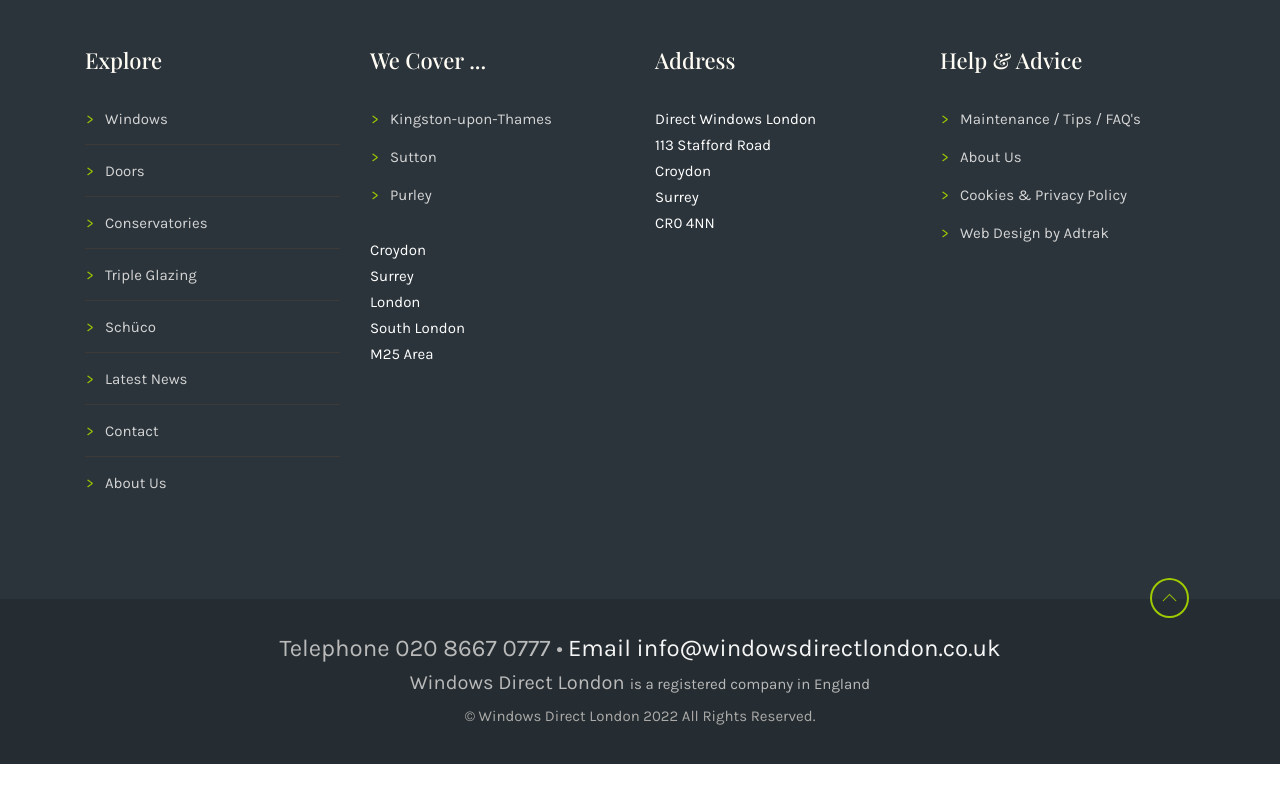
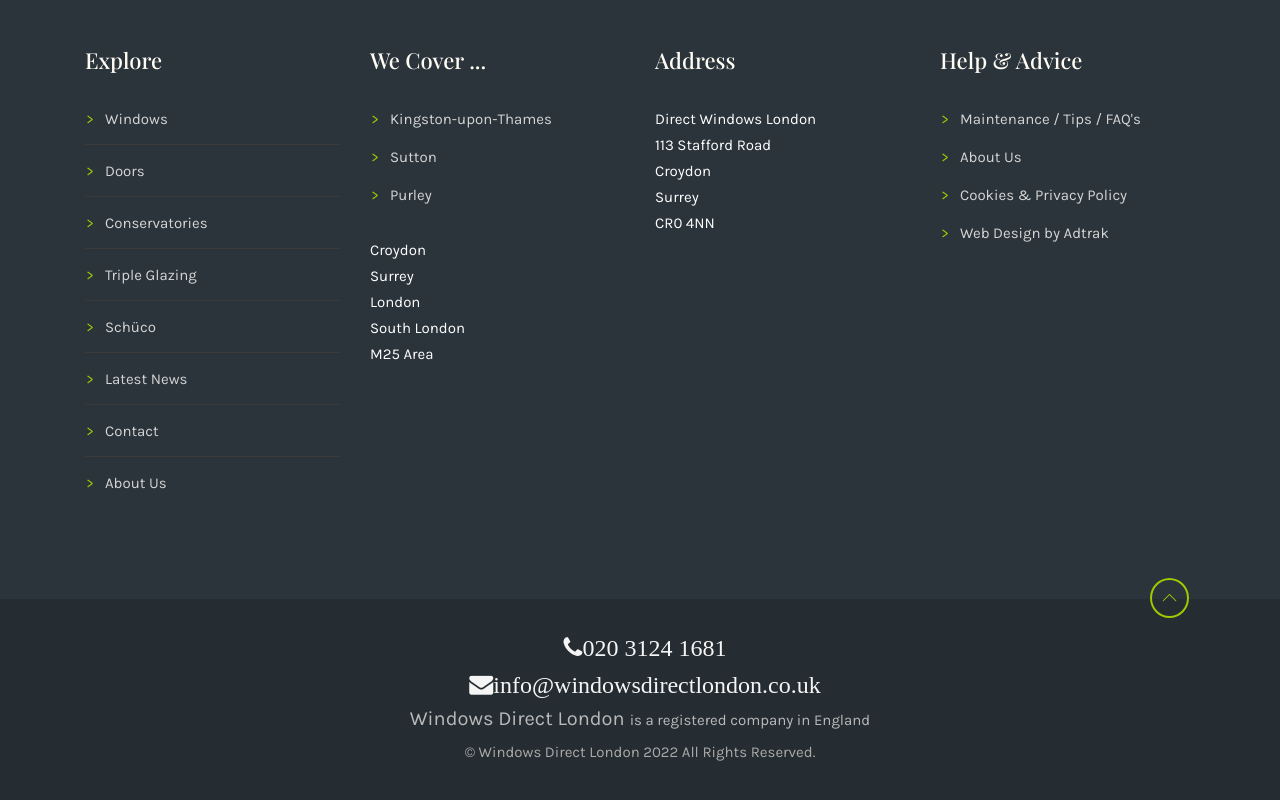
Before and after one commit to raohassandev/automatrix_website, a Next.js app: page / in a window 1280 px wide. Shown: the part 5961-6761 px from the top of the page. Before the commit the page ends 6725 px from the top, so only its background shows below. Built offline with nearby package versions, Linux system fonts and the light colour scheme.

Commit message:
footer contact link fixed.

```diff
--- a/containers/Footer.js
+++ b/containers/Footer.js
@@ -32,49 +32,6 @@
       <footer className="footer-section">
         <div className="container">
           <div className="row">
-            {/*  Start:About  */}
-            {/* <div className="col-lg-3 col-sm-12">
-              <div className="widget">
-                <div className="footer_logo">
-                  <img className="img-responsive" src="assets/images/logo.jpeg" alt="" />
-                </div>
-                <div className="footer_p">
-                  <p className="footer_para">
-                    Loren ipsum dolor conse ctetur at adipis cing elit sed do eiu smod of tempor inci didunt know youlab
-                    a et dolore magna aliqua{" "}
-                  </p>
-                </div>
-                <div className="footer_socil">
-                  <ul className="list-icons link-list footer_soc">
-                    <li>
-                      <a href="//facebook.com" target="_blank" rel="noopener noreferrer">
-                        <i className="fa fa-facebook"></i>
-                      </a>
-                    </li>
-                    <li>
-                      <a href="//twitter.com" target="_blank" rel="noopener noreferrer">
-                        <i className="fa fa-twitter"></i>
-                      </a>
-                    </li>
-                    <li>
-                      <a href="//facebook.com" target="_blank" rel="noopener noreferrer">
-                        <i className="fa fa-behance"></i>
-                      </a>
-                    </li>
-                    <li>
-                      <a href="//instagram.com" target="_blank" rel="noopener noreferrer">
-                        <i className="fa fa-instagram"></i>
-                      </a>
-                    </li>
-                    <li>
-                      <a href="//pinterest.com" target="_blank" rel="noopener noreferrer">
-                        <i className="fa fa-pinterest"></i>
-                      </a>
-                    </li>
-                  </ul>
-                </div>
-              </div>
-            </div> */}
             <div className="col-lg-3 col-sm-12">
               <div className="widget quick_lnk">
                 <h5>Explore</h5>
@@ -84,7 +41,8 @@
                       href={{
                         pathname: "/single-services",
                         query: getProduct("window", "main"),
-                      }}>
+                      }}
+                    >
                       Windows
                     </Link>
                   </li>
@@ -93,7 +51,8 @@
                       href={{
                         pathname: "/single-services",
                         query: getProduct("door", "main"),
-                      }}>
+                      }}
+                    >
                       Doors
                     </Link>
                   </li>
@@ -102,7 +61,8 @@
                       href={{
                         pathname: "/single-services",
                         query: getProduct("conservatory", "main"),
-                      }}>
+                      }}
+                    >
                       Conservatories
                     </Link>
                   </li>
@@ -111,7 +71,8 @@
                       href={{
                         pathname: "/single-services",
                         query: getProduct("glazing", "triple_glazing"),
-                      }}>
+                      }}
+                    >
                       Triple Glazing
                     </Link>
                   </li>
@@ -120,7 +81,8 @@
                       href={{
                         pathname: "/single-services",
                         query: getProduct("schuco", "schuco"),
-                      }}>
+                      }}
+                    >
                       Schüco
                     </Link>
                   </li>
@@ -198,17 +160,13 @@
                 <div className="widget quick_lnk">
                   <ul>
                     <li>
-                      <Link href="/maintenance">Maintenance / Tips / FAQ's</Link>
+                      <Link href="/maintenance">
+                        Maintenance / Tips / FAQ's
+                      </Link>
                     </li>
                     <li>
                       <Link href="/about">About Us</Link>
                     </li>
-                    {/* <li>
-                      <Link href="/contact">Latest News</Link>
-                    </li> */}
-                    {/* <li>
-                      <Link href="/about">Links</Link>
-                    </li> */}
                     <li>
                       <Link href="/cookies">Cookies & Privacy Policy</Link>
                     </li>
@@ -216,48 +174,50 @@
                       <Link href="/about">Valid HTML5</Link>
                     </li> */}
                     <li>
-                      <Link href="http://www.adtrak.co.uk/">Web Design by Adtrak</Link>
+                      <Link href="http://www.adtrak.co.uk/">
+                        Web Design by Adtrak
+                      </Link>
                     </li>
                   </ul>
-                  {/* <p>Subscribe our newsletter to get more update & join to fuodborne</p>
-                  <form className="mailchimp">
-                    <input
-                      className="email_field"
-                      type="text"
-                      name="email"
-                      id="subscriber-email"
-                      placeholder="Email Address"
-                    />
-                    <button className="submit-contact" type="submit" id="subscribe-button">
-                      Subscribe
-                    </button>
-                    <span className="subscription-success"> </span>
-                    <span className="subscription-error"> </span>
-                    <label className="subscription-label" htmlFor="subscriber-email"></label>
-                  </form> */}
-                  {/*  END MAILCHIMP FORM  */}
                 </div>
               </div>
             </div>
-            {/*  End:Start Subscribe  */}
 
-            <button className={`scrollup ${scroll > top ? "show" : ""}`} onClick={() => scrollToTop()}>
+            <button
+              className={`scrollup ${scroll > top ? "show" : ""}`}
+              onClick={() => scrollToTop()}
+            >
               <span className="icon-glyph-203"></span>
             </button>
           </div>
         </div>
         {/*  Start:Subfooter  */}
         <div className="subfooter">
-          <div className="d-flex justify-content-center h4">
-            <div>Telephone 020 8667 0777 • </div>
+          <div className=" justify-content-center h4 row">
+            <a href={`tel:${CONTACT.phone}`}>
+              <div
+                className="col-sm-12"
+                style={{ marginLeft: 5, color: "whitesmoke" }}
+              >
+                <i className="fa fa-phone">{CONTACT.phone}</i>
+              </div>
+            </a>
+          </div>
+          <div className=" justify-content-center h4 row">
             <a href={`mailto:${CONTACT.email}`}>
-              {/* <i className="fa fa-envelope"></i> */}
-              <div style={{ marginLeft: 5, color: "whitesmoke" }}>Email info@windowsdirectlondon.co.uk</div>
+              <div
+                className="col-sm-12"
+                style={{ marginLeft: 5, color: "whitesmoke" }}
+              >
+                <i className="fa fa-envelope">{CONTACT.email}</i>
+              </div>
             </a>
           </div>
           <div className="d-flex justify-content-center">
             <div className="h5">Windows Direct London </div>
-            <div style={{ marginLeft: 5 }}>{` is a registered company in England`}</div>
+            <div
+              style={{ marginLeft: 5 }}
+            >{` is a registered company in England`}</div>
           </div>
 
           <p>© Windows Direct London 2022 All Rights Reserved.</p>
```
Also changed, not shown: 22 other files (tests, documents, lock files or other folders).
